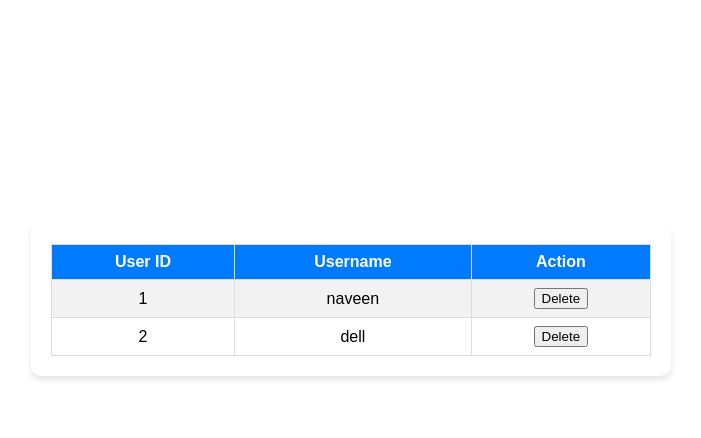
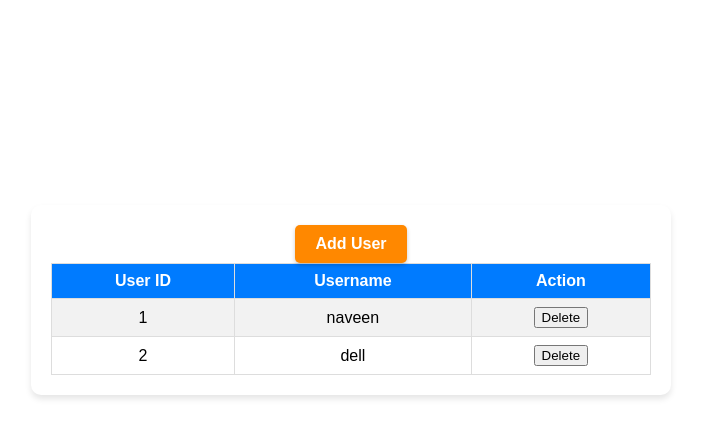
Before and after one commit to pydev1996/Quize-management-System, a Flask app: page /show_users in a window 1280 px wide. Shown: the part 100-538 px from the top of that part, without its empty margins (289-990 px from the left). Run offline with Flask 2, Linux system fonts and the light colour scheme; data comes from the database, SQL or seed files in the repository; the page is wider than the window, and the part outside it is not shown.

Commit message:
new updated code

```diff
--- a/app.py
+++ b/app.py
@@ -1,6 +1,6 @@
 from flask import Flask, render_template, request, redirect, url_for, session, flash
 from flask_sqlalchemy import SQLAlchemy
-
+import easygui
 app = Flask(__name__, template_folder='templates', static_url_path='/static')
 app.secret_key = '034c426c843d013262dd0d4292ba9d55'  # Replace with a strong secret key
 
@@ -46,6 +46,19 @@ def index():
         return render_template('quize.html', question=current_question, index=current_question_index,options=options,timer_status=timer_status)
     else:
         return render_template('result.html', score=score, total=current_question_index, username=session.get('username'))
+
+from flask import request, jsonify
+
+@app.route('/get_timer', methods=['GET'])
+def get_timer():
+    timer = session.get('timer', 0)
+
+    # Decrease the timer by 1 second
+    if timer > 0:
+        timer -= 1
+        session['timer'] = timer
+
+    return jsonify(timer=timer)
 
 from flask import request, redirect, url_for
 
@@ -106,11 +119,18 @@ def login():
         username = request.form['username']
         password = request.form['password']
         user = User.query.filter_by(username=username, password=password).first()
+        #print(user)
         if user:
-            session['user_id'] = user.id
-            session['username'] = user.username
-            return redirect(url_for('user_dashboard'))
+            scr=Score.query.filter_by(user_id=user.id).first()
+            print(scr)
+            if scr:
+                easygui.msgbox('Quize already done for this user', 'error')
+            else:
+                session['user_id'] = user.id
+                session['username'] = user.username
+                return redirect(url_for('user_dashboard'))
         else:
+            easygui.msgbox("Invalid credentials. Please try again.")
             flash('Invalid credentials. Please try again.', 'error')
     return render_template('login.html')
 @app.route('/adminlogin', methods=['GET', 'POST'])
--- a/templates/login.html
+++ b/templates/login.html
@@ -72,6 +72,7 @@
         a:hover {
             text-decoration: underline;
         }
+
     </style>
 </head>
 <body>
@@ -87,6 +88,7 @@
         </div>
         <button type="submit">Login</button>
     </form>
-    <p>Don't have an account? <a href="/register">Register</a></p>
+
+    <!-- <p>Don't have an account? <a href="/register">Register</a></p> -->
 </body>
 </html>
--- a/templates/register.html
+++ b/templates/register.html
@@ -90,8 +90,8 @@ a:hover {
 <body>
     <div class="container">
         <div class="registration-box">
-            <h1>Welcome to the Quiz App</h1>
-            <h2>Registration</h2>
+            <h1>User Registration</h1>
+            <!-- <h2>Registration</h2> -->
             <form method="POST" action="/register">
                 <div class="form-group">
                     <label for="username">Username:</label>
@@ -105,7 +105,7 @@ a:hover {
                     <button type="submit">Register</button>
                 </div>
             </form>
-            <p>Already have an account? <a href="/login">Login</a></p>
+            <!-- <p>Already have an account? <a href="/login">Login</a></p> -->
         </div>
     </div>
 </body>
--- a/templates/show_users.html
+++ b/templates/show_users.html
@@ -62,6 +62,23 @@
             background-color: #007BFF;
             color: white;
         }
+        .add-user-link {
+    display: inline-block;
+    background-color: #ff8800; /* Background color */
+    color: #fff; /* Text color */
+    padding: 10px 20px; /* Padding to increase clickable area */
+    border-radius: 5px; /* Rounded corners */
+    text-decoration: none; /* Remove underline */
+    font-weight: bold; /* Bold text */
+    transition: background-color 0.3s; /* Smooth background color transition */
+    box-shadow: 0 2px 4px rgba(0, 0, 0, 0.2); /* Drop shadow */
+}
+
+.add-user-link:hover {
+    background-color: #0056b3; /* Background color on hover */
+}
+
+
     </style>
 </head>
 <body>
@@ -69,6 +86,9 @@
         <h1>User List</h1>
     </div>
     <div class="user-list">
+        <a class="add-user-link" href="/register">Add User</a>
+
+        <br>
         <table>
             <tr>
                 <th>User ID</th>
@@ -88,5 +108,6 @@
             {% endfor %}
         </table>
     </div>
+
 </body>
 </html>
```
Also changed, not shown: templates/admin.html (+18 -0 lines), templates/user_dashboard.html (+17 -0 lines), templates/quize.html (line endings or trailing spaces).
